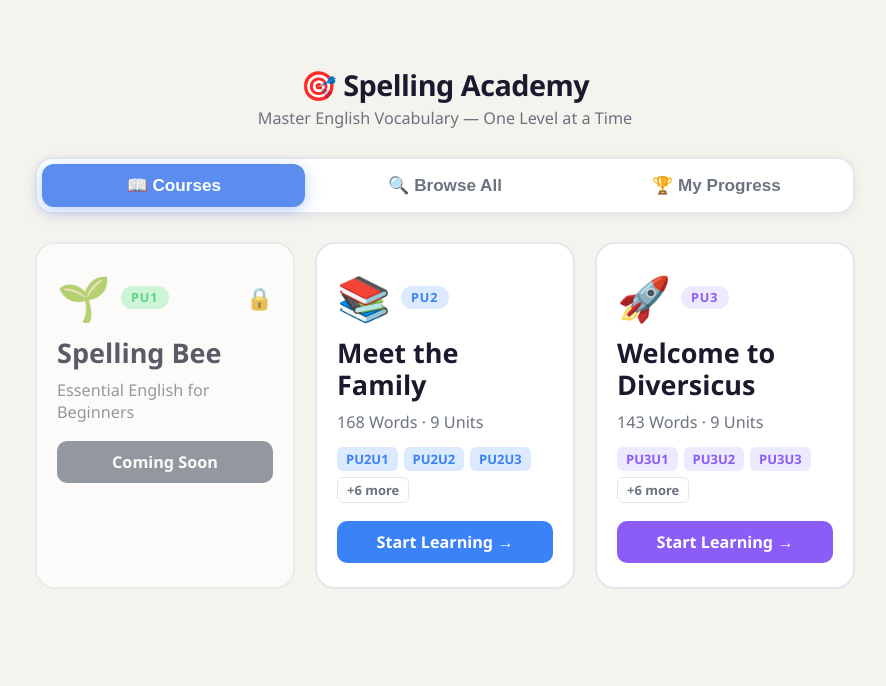
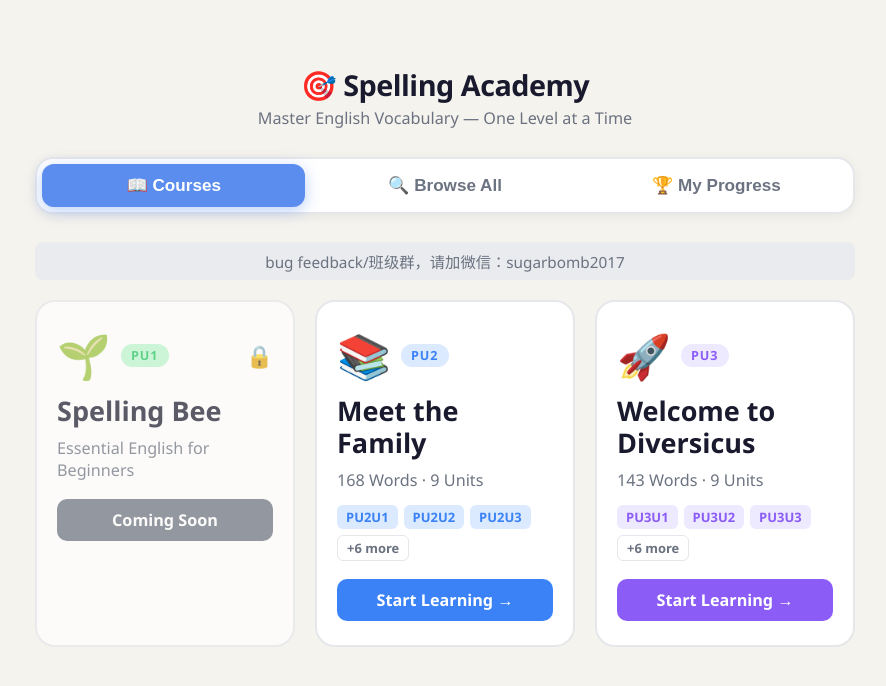
Before and after one commit to ryan-turbo/spellinggame, a React (Vite) app in the folder web/: page / in a window 1280 px wide. Shown: the top 686 px of the page, without its empty margins (195-1081 px from the left). Built offline with nearby package versions, Linux system fonts and the light colour scheme.

Commit message:
feat: add contact info below nav tabs on homepage
Add WeChat contact for bug feedback and class group inquiries

```diff
--- a/web/src/App.css
+++ b/web/src/App.css
@@ -336,6 +336,17 @@ body {
   color: var(--primary);
 }
 
+/* ─── 联系方式 ─────────────────────────────────────── */
+.home-contact-info {
+  text-align: center;
+  font-size: 0.85rem;
+  color: var(--text-soft);
+  margin-bottom: 20px;
+  padding: 8px;
+  background: rgba(91,141,238,.08);
+  border-radius: 8px;
+}
+
 /* ─── 课程卡片网格 ─────────────────────────────────── */
 .course-grid {
   display: grid;
--- a/web/src/App.jsx
+++ b/web/src/App.jsx
@@ -839,6 +839,11 @@ export default function App() {
         <button className="home-nav-tab" onClick={() => setShowStats(true)}>🏆 My Progress</button>
       </div>
 
+      {/* 联系方式 */}
+      <div className="home-contact-info">
+        bug feedback/班级群，请加微信：sugarbomb2017
+      </div>
+
       {homeView === 'browse' ? (
         <BrowseAllView
           VOCAB={VOCAB}
```
